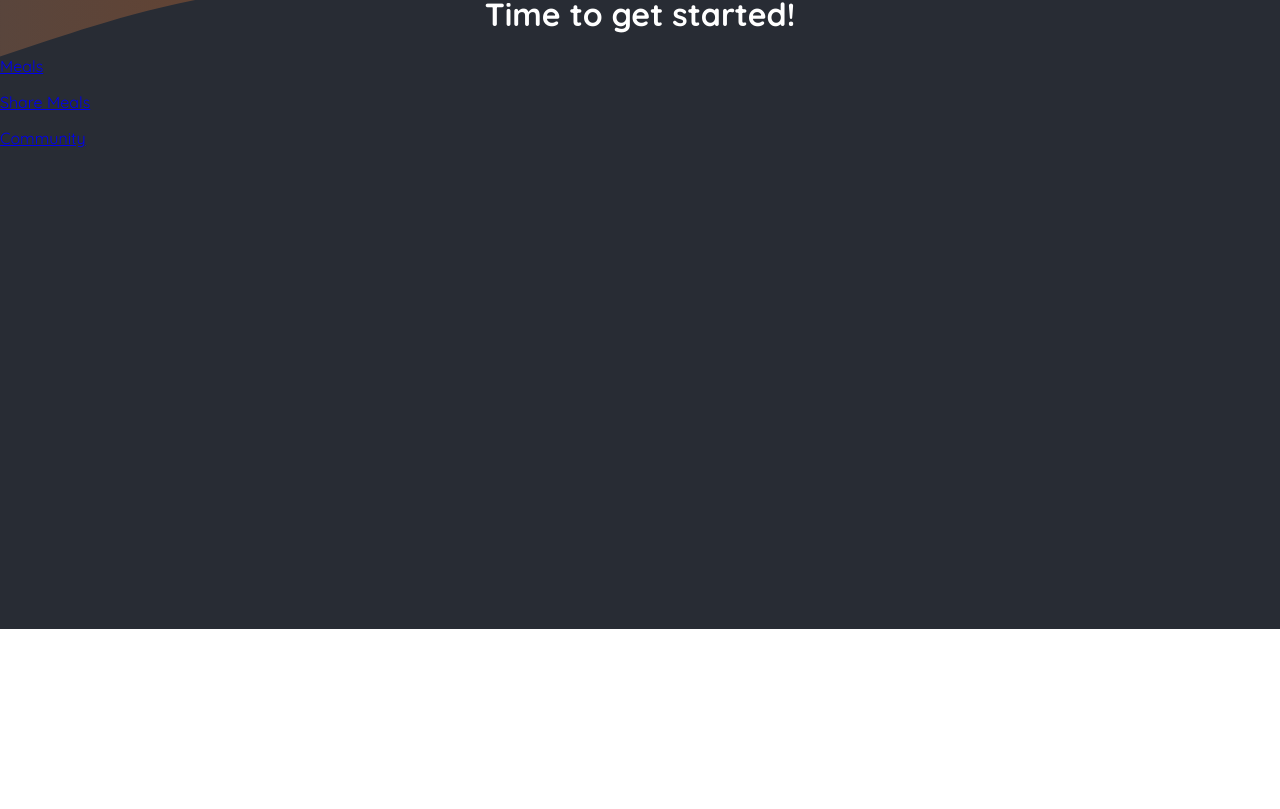
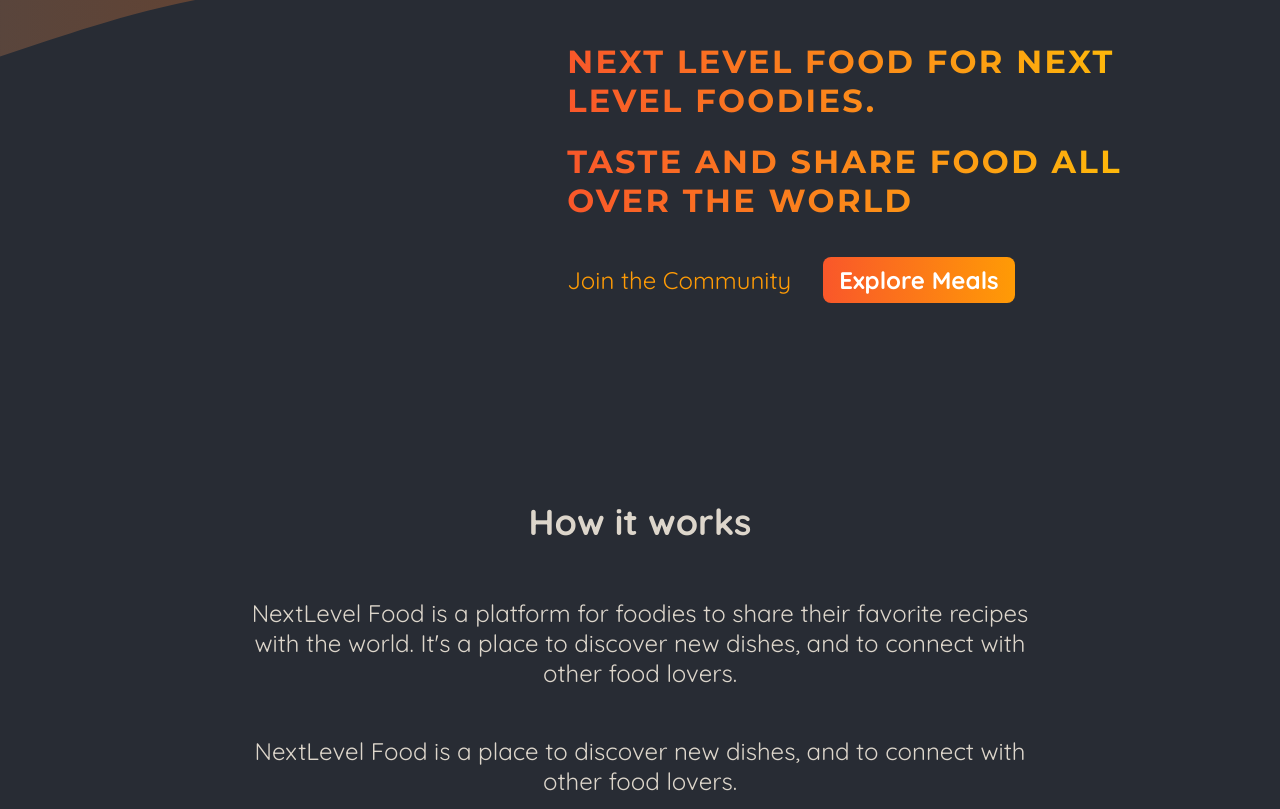
Before and after one commit to raj779401/Food-App, a Next.js app: page / in a window 1280 px wide. Shown: the part 171-980 px from the top of the page. Before the commit the page ends 800 px from the top, so only its background shows below. Built offline with nearby package versions, Linux system fonts and the light colour scheme.

Commit message:
changing the main page.js

```diff
--- a/app/page.js
+++ b/app/page.js
@@ -1,15 +1,54 @@
 
 import Link from 'next/link';
+import classes from './page.module.css';
 
 export default function Home() {
   return (
+    <>
+    <header className={classes.header}>
+    <div className={classes.slideshow}>
+
+    </div>
+    <div>
+      <div className={classes.hero}>
+        <h1>Next level food for Next level foodies.</h1>
+        <h1>Taste and share food all over the world</h1>
+      </div>
+      <div className={classes.cta}>
+
+        <Link href='/community'>Join the Community</Link>
+        <Link href='/meals'>Explore Meals</Link>
+      </div>
+    </div>
+    </header>
     <main>
-      <h1 style={{ color: 'white', textAlign: 'center' }}>
-        Time to get started!
-      </h1>
-      <p> <Link href ="/meals">Meals</Link></p>
-      <p> <Link href ="/meals/share">Share Meals</Link></p>
-      <p> <Link href ="/community">Community</Link></p>
-    </main>
+    <section className={classes.section}>
+          <h2>How it works</h2>
+          <p>
+            NextLevel Food is a platform for foodies to share their favorite
+            recipes with the world. It&apos;s a place to discover new dishes, and to
+            connect with other food lovers.
+          </p>
+          <p>
+            NextLevel Food is a place to discover new dishes, and to connect
+            with other food lovers.
+          </p>
+        </section>
+
+        <section className={classes.section}>
+          <h2>Why NextLevel Food?</h2>
+          <p>
+            NextLevel Food is a platform for foodies to share their favorite
+            recipes with the world. It&apos;s a place to discover new dishes, and to
+            connect with other food lovers.
+          </p>
+          <p>
+            NextLevel Food is a place to discover new dishes, and to connect
+            with other food lovers.
+          </p>
+        </section>
+      </main>
+    </>
+
   );
 }
--- /dev/null
+++ b/app/page.module.css
@@ -0,0 +1,75 @@
+.header {
+    display: flex;
+    gap: 3rem;
+    margin: 3rem auto;
+    width: 90%;
+    max-width: 75rem;
+  }
+
+  .slideshow {
+    width: 40rem;
+    height: 25rem;
+  }
+
+  .hero {
+    color: #ddd6cb;
+    font-size: 1.5rem;
+  }
+
+  .hero h1 {
+    font-size: 2rem;
+    font-weight: bold;
+    font-family: 'Montserrat', sans-serif;
+    letter-spacing: 0.15rem;
+    text-transform: uppercase;
+    background: linear-gradient(90deg, #f9572a, #ffc905);
+    background-clip: text;
+    -webkit-background-clip: text;
+    -webkit-text-fill-color: transparent;
+  }
+
+  .cta {
+    font-size: 1.5rem;
+    display: flex;
+    gap: 1rem;
+  }
+
+  .cta a {
+    display: inline-block;
+    margin-top: 1rem;
+    padding: 0.5rem 1rem;
+    border-radius: 0.5rem;
+    background: linear-gradient(90deg, #f9572a, #ff9b05);
+    color: #ffffff;
+    font-weight: bold;
+    text-decoration: none;
+  }
+
+  .cta a:hover,
+  .cta a:active {
+    background: linear-gradient(90deg, #fd4715, #f9b241);
+  }
+
+  .cta a:first-child {
+    background: transparent;
+    font-weight: normal;
+    color: #ff9b05;
+    padding-left: 0;
+  }
+
+  .cta a:first-child:hover,
+  .cta a:first-child:active {
+    background: transparent;
+    color: #f9b241;
+  }
+
+  .section {
+    display: flex;
+    flex-direction: column;
+    color: #ddd6cb;
+    font-size: 1.5rem;
+    max-width: 50rem;
+    width: 90%;
+    margin: 2rem auto;
+    text-align: center;
+  }
```
